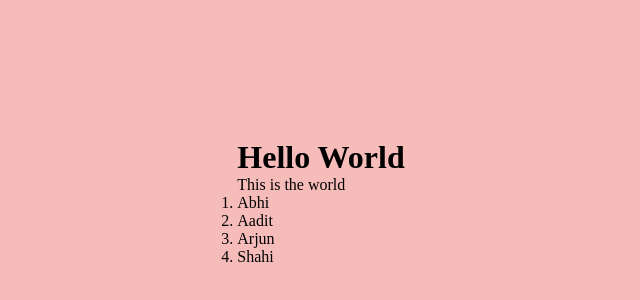
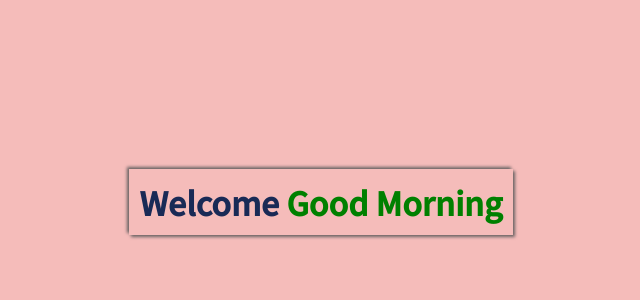
Before and after one commit to Abhishek-389/React-Test-App, a React (Create React App) app: page / in a window 1280 px wide. Shown: the part 198-498 px from the top of the page, without its empty margins (319-959 px from the left). Built offline with nearby package versions, Linux system fonts and the light colour scheme.

Commit message:
COmpleted the sme proj with components

```diff
--- a/src/App.jsx
+++ b/src/App.jsx
@@ -3,13 +3,12 @@ import React from "react";
 import Heading from "./Heading";
 import Para from "./Para";
 import List from "./List";
+import Time from "./Time";
 
 function App() {
   return (
     <>
-      <Heading />
-      <Para />
-      <List />
+      <Time />
     </>
   );
 }
--- /dev/null
+++ b/src/Time.jsx
@@ -0,0 +1,25 @@
+import React from "react";
+
+let currentHour = new Date().getHours();
+let cssStyle = {};
+let greeting = "";
+if (currentHour >= 1 && currentHour < 12) {
+  greeting = "Good Morning";
+  cssStyle.color = "green";
+} else if (currentHour >= 12 && currentHour < 19) {
+  greeting = "Good Afternoon";
+  cssStyle.color = "Orange";
+} else {
+  greeting = "Good Night";
+  cssStyle.color = "black";
+}
+
+function Time() {
+  return (
+    <h1 className="heading">
+      Welcome <span style={cssStyle}>{greeting}</span>
+    </h1>
+  );
+}
+
+export default Time;
```
